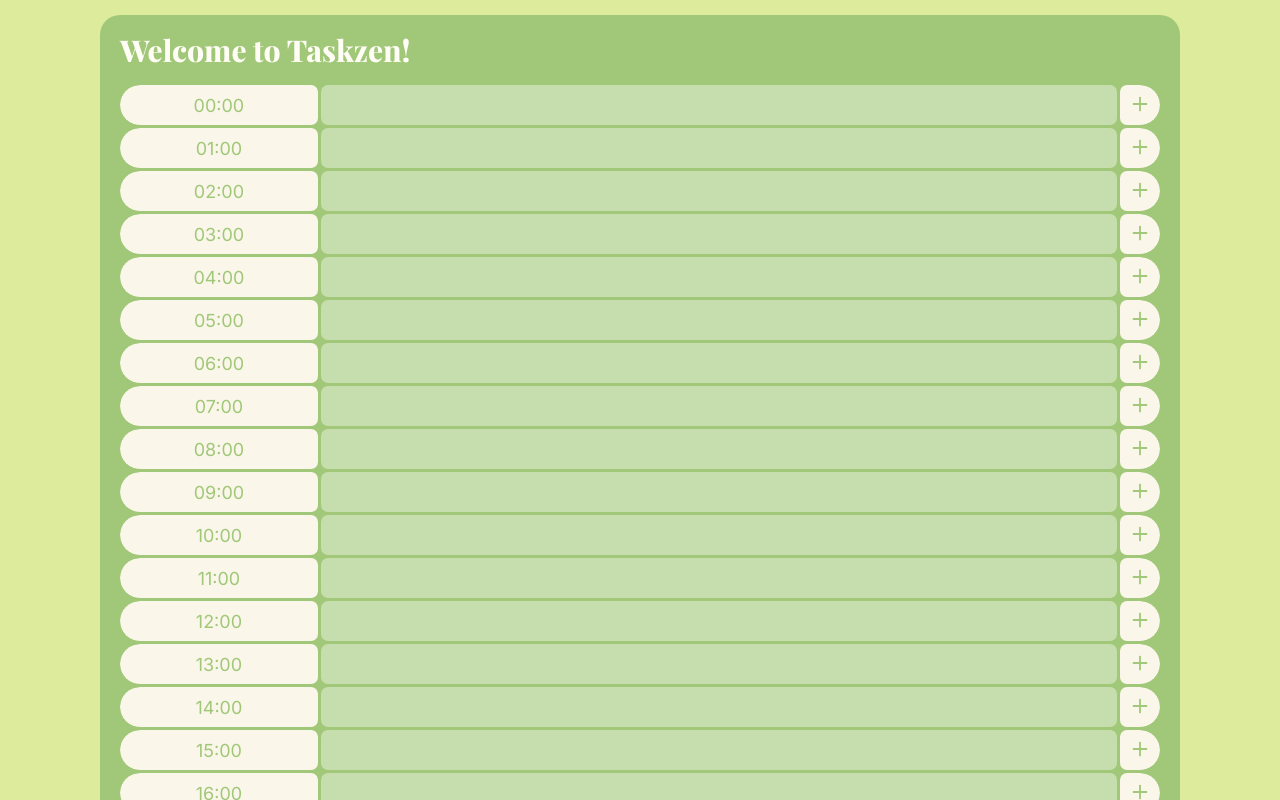
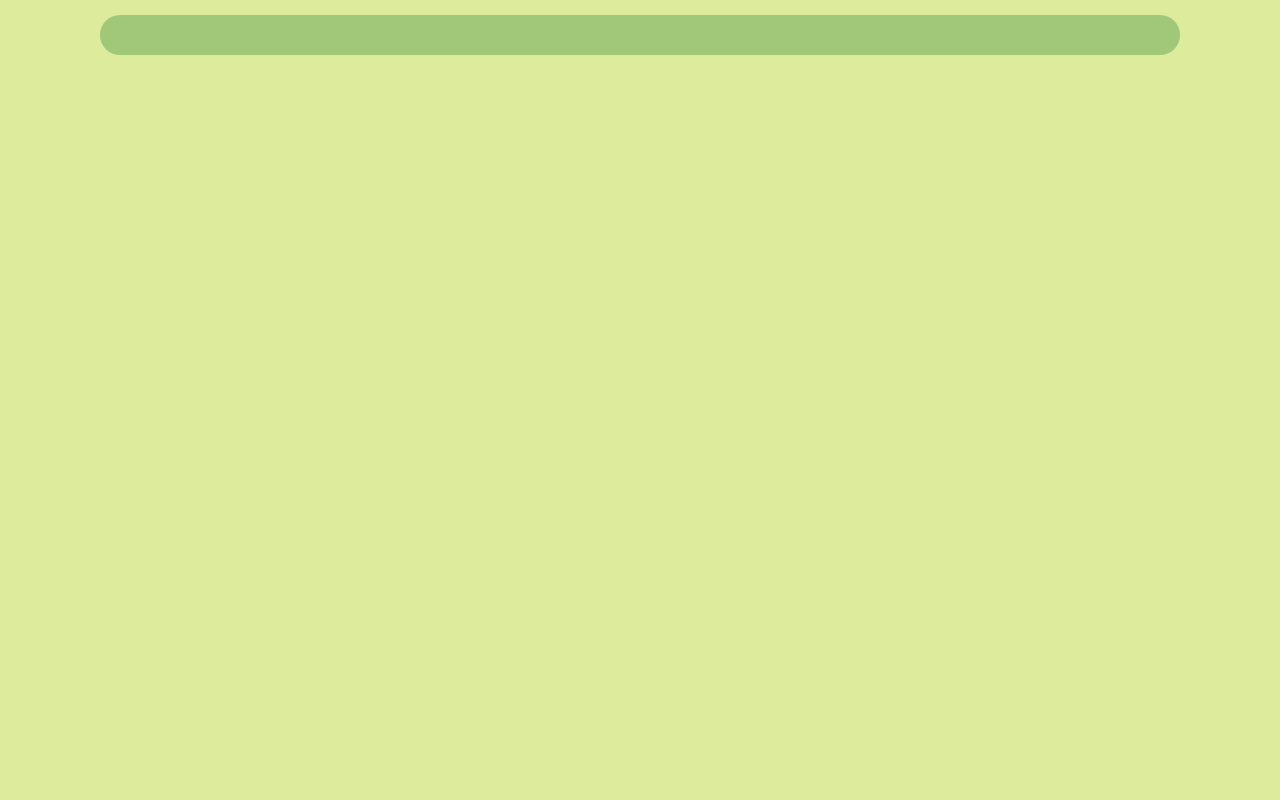
Before and after one commit to memasik03/taskzen, a React (Vite) app: page / in a window 1280 px wide. Shown: the top 800 px of the page. Built offline with nearby package versions, Linux system fonts and the light colour scheme; a web font is replaced by a local one.

Commit message:
redesing

```diff
--- a/src/components/AddTask.tsx
+++ /dev/null
@@ -1,27 +0,0 @@
-import { Plus } from 'lucide-react'
-import { JSX } from 'react'
-import styled from 'styled-components'
-
-const Buttton = styled.button`
-	min-height: 40px;
-	min-width: 40px;
-	border-radius: 7px;
-	border-top-right-radius: 20px;
-	border-bottom-right-radius: 20px;
-	background-color: var(--sc-color);
-	svg {
-		color: var(--main-color);
-	}
-`
-
-interface IAddTask {
-	onClick: () => void
-}
-
-export function AddTask({ onClick }: IAddTask): JSX.Element {
-	return (
-		<Buttton onClick={onClick}>
-			<Plus size={22} />
-		</Buttton>
-	)
-}
--- a/src/components/CloseEditor.tsx
+++ /dev/null
@@ -1,30 +0,0 @@
-import { Check } from 'lucide-react'
-import { JSX } from 'react'
-import styled from 'styled-components'
-
-const CloseEditorBox = styled.button`
-	height: 100%;
-	aspect-ratio: 1/1;
-	border-radius: 3px;
-	background-color: transparent;
-	svg {
-		color: var(--color);
-	}
-`
-
-interface ICloseEditor {
-	onClick: () => void
-}
-
-export function CloseEditor({ onClick }: ICloseEditor): JSX.Element {
-	return (
-		<CloseEditorBox
-			onClick={event => {
-				event.preventDefault()
-				onClick()
-			}}
-		>
-			<Check size={22} />
-		</CloseEditorBox>
-	)
-}
--- a/src/components/OpenEditor.tsx
+++ /dev/null
@@ -1,30 +0,0 @@
-import { SquarePen } from 'lucide-react'
-import { JSX } from 'react'
-import styled from 'styled-components'
-
-const OpenEditorBox = styled.button`
-	height: 100%;
-	aspect-ratio: 1/1;
-	border-radius: 3px;
-	background-color: transparent;
-	svg {
-		color: var(--color);
-	}
-`
-
-interface ICloseEditor {
-	onClick: () => void
-}
-
-export function OpenEditor({ onClick }: ICloseEditor): JSX.Element {
-	return (
-		<OpenEditorBox
-			onClick={event => {
-				event.preventDefault()
-				onClick()
-			}}
-		>
-			<SquarePen size={22} />
-		</OpenEditorBox>
-	)
-}
--- a/src/components/Task.tsx
+++ /dev/null
@@ -1,53 +0,0 @@
-import { JSX, useState } from 'react'
-import styled from 'styled-components'
-import { SetTask, TypeTask } from '../types'
-import { OpenEditor } from './OpenEditor'
-import { TaskEditor } from './TaskEditor'
-
-const TaskBox = styled.div`
-	position: relative;
-	min-height: 30px;
-	width: 100%;
-	background-color: var(--accent-color);
-	border-radius: 5px;
-	display: flex;
-	font-size: 18px;
-	padding: 3px;
-	flex-direction: column;
-	gap: 3px;
-`
-
-const Name = styled.h3`
-	width: 100%;
-`
-
-const TaskInfo = styled.div`
-	display: flex;
-`
-
-interface ITask {
-	task: TypeTask
-	setTask: SetTask
-}
-
-export function Task({ task, setTask }: ITask): JSX.Element {
-	const [isOpen, setIsOpen] = useState(true)
-	return (
-		<TaskBox>
-			{!isOpen && (
-				<TaskInfo>
-					<Name>{task.name}</Name>
-					<OpenEditor onClick={() => setIsOpen(true)} />
-				</TaskInfo>
-			)}
-			{isOpen && (
-				<TaskEditor
-					name={task.name}
-					description={task.description}
-					setTask={setTask}
-					onClose={() => setIsOpen(false)}
-				/>
-			)}
-		</TaskBox>
-	)
-}
--- a/src/components/TaskEditor.tsx
+++ /dev/null
@@ -1,74 +0,0 @@
-import { JSX, useState } from 'react'
-import styled from 'styled-components'
-import { SetTask } from '../types'
-import { CloseEditor } from './CloseEditor'
-
-const TaskEditorBox = styled.div`
-	width: 100%;
-	border: rgba(255, 255, 255, 0.3);
-	z-index: 100552;
-`
-const Form = styled.form`
-	display: flex;
-	gap: 3px;
-	flex-direction: column;
-`
-const Name = styled.input`
-	font-size: 18px;
-	background-color: transparent;
-	color: inherit;
-	width: 100%;
-`
-const Description = styled.textarea`
-	background-color: transparent;
-	color: inherit;
-	resize: none;
-`
-
-const NameString = styled.div`
-	display: flex;
-	gap: 3px;
-`
-
-interface ITaskEditor {
-	name: string
-	description: string
-	setTask: SetTask
-	onClose: () => void
-}
-
-export function TaskEditor({
-	name,
-	description,
-	setTask,
-	onClose,
-}: ITaskEditor): JSX.Element {
-	const [localName, setLocalName] = useState(name)
-	const [localDescription, setLocalDescription] = useState(description)
-
-	return (
-		<TaskEditorBox>
-			<Form>
-				<NameString>
-					<Name
-						value={localName}
-						placeholder='Task name'
-						onChange={e => {
-							setLocalName(e.target.value)
-							setTask(e.target.value, localDescription)
-						}}
-					/>
-					<CloseEditor onClick={onClose} />
-				</NameString>
-				<Description
-					value={localDescription}
-					placeholder='Task description'
-					onChange={e => {
-						setLocalDescription(e.target.value)
-						setTask(localName, e.target.value)
-					}}
-				/>
-			</Form>
-		</TaskEditorBox>
-	)
-}
--- a/src/components/TaskLine.tsx
+++ /dev/null
@@ -1,40 +0,0 @@
-import { JSX } from 'react'
-import styled from 'styled-components'
-import { TypeTaskLine } from '../types'
-import { AddTask } from './AddTask'
-import { TaskLineInfo } from './TaskLineInfo'
-import { TaskTime } from './TaskTime'
-
-const TaskBox = styled.div`
-	width: 100%;
-	min-height: 40px;
-	display: flex;
-	border-radius: 30px;
-	overflow: hidden;
-	gap: 3px;
-`
-
-interface ITaskLine {
-	taskInfo: TypeTaskLine
-	onAddedTask: () => void
-	setTask: (id: number, name: string, description: string) => void
-}
-
-export function TaskLine({
-	taskInfo,
-	onAddedTask,
-	setTask,
-}: ITaskLine): JSX.Element {
-	return (
-		<TaskBox>
-			<TaskTime time={taskInfo.time} />
-			<TaskLineInfo
-				tasks={taskInfo.tasks}
-				setTask={(id: number, name: string, description: string) =>
-					setTask(id, name, description)
-				}
-			/>
-			<AddTask onClick={onAddedTask} />
-		</TaskBox>
-	)
-}
--- a/src/components/TaskLineInfo.tsx
+++ /dev/null
@@ -1,37 +0,0 @@
-import { JSX } from 'react'
-import styled from 'styled-components'
-import { TypeTask } from '../types'
-import { Task } from './Task'
-
-const TaskLineInfoBox = styled.div`
-	width: 400%;
-	min-height: 100%;
-	background-color: rgba(255, 255, 255, 0.4);
-	border-radius: 7px;
-	flex-direction: column;
-	padding: 3px;
-	display: grid;
-	grid-template-columns: repeat(auto-fill, minmax(100%, 1fr));
-	gap: 3px;
-`
-
-interface ITaskLineInfo {
-	tasks: TypeTask[]
-	setTask: (id: number, name: string, description: string) => void
-}
-
-export function TaskLineInfo({ tasks, setTask }: ITaskLineInfo): JSX.Element {
-	return (
-		<TaskLineInfoBox>
-			{tasks.map(t => (
-				<Task
-					task={t}
-					key={t.id}
-					setTask={(name: string, description: string) =>
-						setTask(t.id, name, description)
-					}
-				></Task>
-			))}
-		</TaskLineInfoBox>
-	)
-}
--- a/src/components/TaskTime.tsx
+++ /dev/null
@@ -1,24 +0,0 @@
-import { JSX } from 'react'
-import styled from 'styled-components'
-
-const TaskTimeBox = styled.button`
-	width: 100%;
-	min-height: 100%;
-	background-color: var(--sc-color);
-	border-radius: 7px;
-	border-top-left-radius: 20px;
-	border-bottom-left-radius: 20px;
-	color: var(--main-color);
-	font-size: 18px;
-	display: flex;
-	align-items: center;
-	justify-content: center;
-`
-
-type TypeTaskTime = {
-	time: string
-}
-
-export function TaskTime({ time }: TypeTaskTime): JSX.Element {
-	return <TaskTimeBox>{time}</TaskTimeBox>
-}
--- a/src/components/Tasks.tsx
+++ b/src/components/Tasks.tsx
@@ -1,12 +1,9 @@
-import { JSX, useState } from 'react'
+import { JSX } from 'react'
 import styled from 'styled-components'
-import { EditTaskFunction, TypeTaskLine } from '../types'
-import { TaskLine } from './TaskLine'
-import { Title } from './Title'
 
 const TasksBox = styled.div`
 	width: 100%;
-	padding: 20px;
+	padding: 10px;
 	background-color: var(--main-color);
 	border-radius: 20px;
 `
@@ -17,74 +14,13 @@
 	flex-direction: column;
 	gap: 3px;
 	margin-top: 20px;
+	background: red;
 `
 
 export function Tasks(): JSX.Element {
-	const [tasks, setTasks] = useState<TypeTaskLine[]>(
-		Array.from({ length: 24 }, (_, index) => ({
-			id: index,
-			time: `${String(index).padStart(2, '0')}:00`,
-			tasks: [],
-			lastId: 0,
-		}))
-	)
-
-	function addTask(time: string, name: string, description: string): void {
-		setTasks((prev: TypeTaskLine[]) => {
-			const found: TypeTaskLine | undefined = prev.find(l => l.time === time)
-			if (!found) return prev
-
-			return prev.map((task: TypeTaskLine, index: number) =>
-				task.id === found.id
-					? {
-							...task,
-							tasks: [
-								...task.tasks,
-								{
-									id: prev[index].lastId,
-									name: name,
-									description: description,
-								},
-							],
-							lastId: prev[index].lastId + 1,
-					  }
-					: task
-			)
-		})
-	}
-
-	const editTask: EditTaskFunction = (time, id, name, description) => {
-		setTasks((prev: TypeTaskLine[]) => {
-			return prev.map(taskLine => {
-				if (taskLine.time !== time) return taskLine // Оставляем неизменённым
-
-				return {
-					...taskLine,
-					tasks: taskLine.tasks.map(task =>
-						task.id === id
-							? { id: id, name: name, description: description }
-							: task
-					),
-				}
-			})
-		})
-	}
-
 	return (
 		<TasksBox>
-			<Title>Welcome to Taskzen!</Title>
-			<TaskLines>
-				{tasks.map(t => (
-					<TaskLine
-						taskInfo={t}
-						key={t.time}
-						onAddedTask={() => addTask(t.time, 'rat2', 'rat2')}
-						setTask={(id: number, name: string, description: string) =>
-							editTask(t.time, id, name, description)
-						}
-					/>
-				))}
-			</TaskLines>
+			<TaskLines></TaskLines>
 		</TasksBox>
 	)
 }
```
